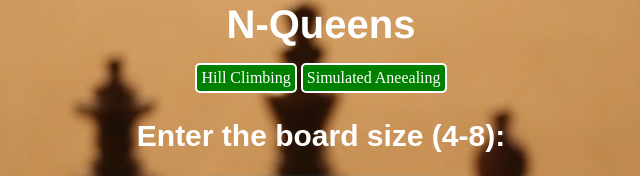
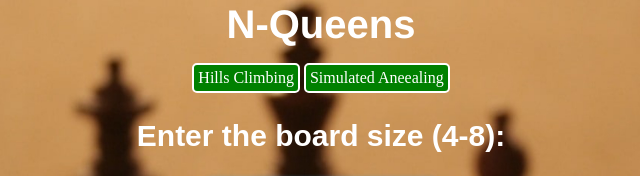
Before and after one commit to ahmad01523/N-Queens, a plain HTML site: page index.html in a window 1280 px wide. Shown: the top 176 px of the page, 319-959 px from the left. Drawn offline with Linux system fonts and the light colour scheme.

Commit message:
add S to hill climbing

```diff
--- a/index.html
+++ b/index.html
@@ -11,7 +11,7 @@
 
 
     <div class="btn">
-    <button class="link" id="hc" onclick="hill()">Hill Climbing</button>
+    <button class="link" id="hc" onclick="hill()">Hills Climbing</button>
     <button class="link" id="sa" onclick="simu()" >Simulated Aneealing</button>
     </div>
     <div class="input" id="in">
```
